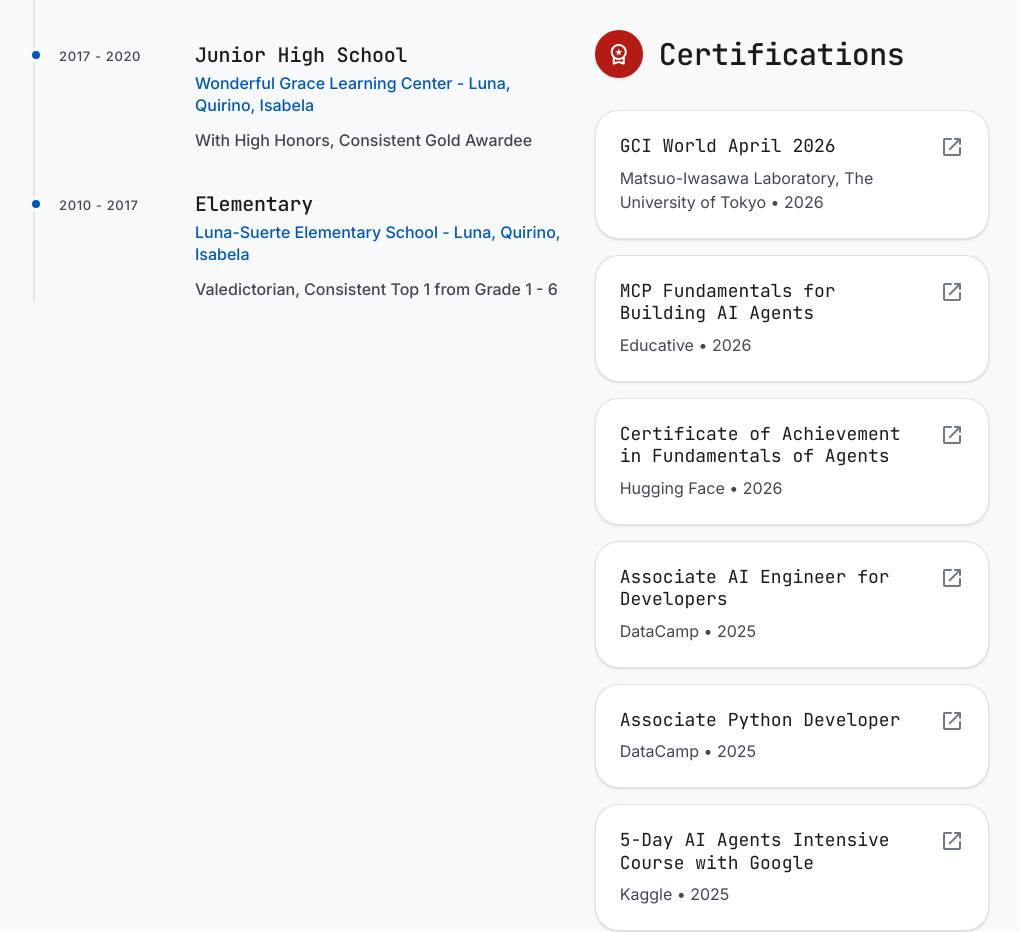
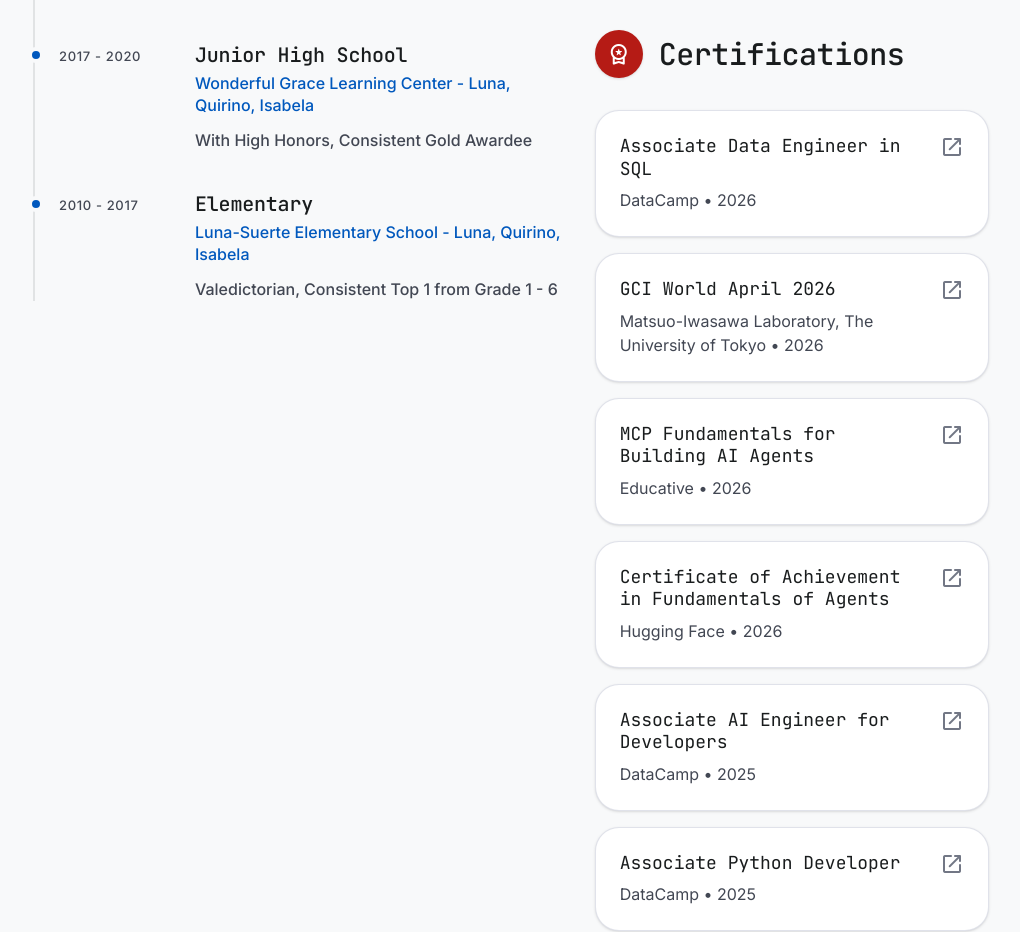
Before and after one commit to auxghlann/ak-mesa, a Next.js app: page / in a window 1280 px wide. Shown: the part 1784-2716 px from the top of the page, without its empty margins (251-1271 px from the left). Built offline with nearby package versions, Linux system fonts and the light colour scheme.

Commit message:
add new cert info

```diff
--- a/src/data/resumeData.ts
+++ b/src/data/resumeData.ts
@@ -102,9 +102,16 @@ export const skills: SkillCategory[] = [
 
 export const certifications: Certification[] = [
   {
+    id: "cert-data-eng-sql",
+    name: "Associate Data Engineer in SQL",
+    issuer: "DataCamp",
+    date: "2026",
+    link: "https://www.datacamp.com/completed/statement-of-accomplishment/track/9d5313133f93d60042de6f6ba4123158b1338e49"
+  },
+  {
     id: "cert-gci",
     name: "GCI World April 2026",
-    issuer: " Matsuo-Iwasawa Laboratory, The University of Tokyo",
+    issuer: "Matsuo-Iwasawa Laboratory, The University of Tokyo",
     date: "2026",
     link: "https://www.linkedin.com/in/ak-mesa/overlay/Certifications/1186979310/treasury/?profileId=ACoAADuF2dsB-_hteBQAGF_iC8BWH8rGlFqFjzQ"
   },
```
